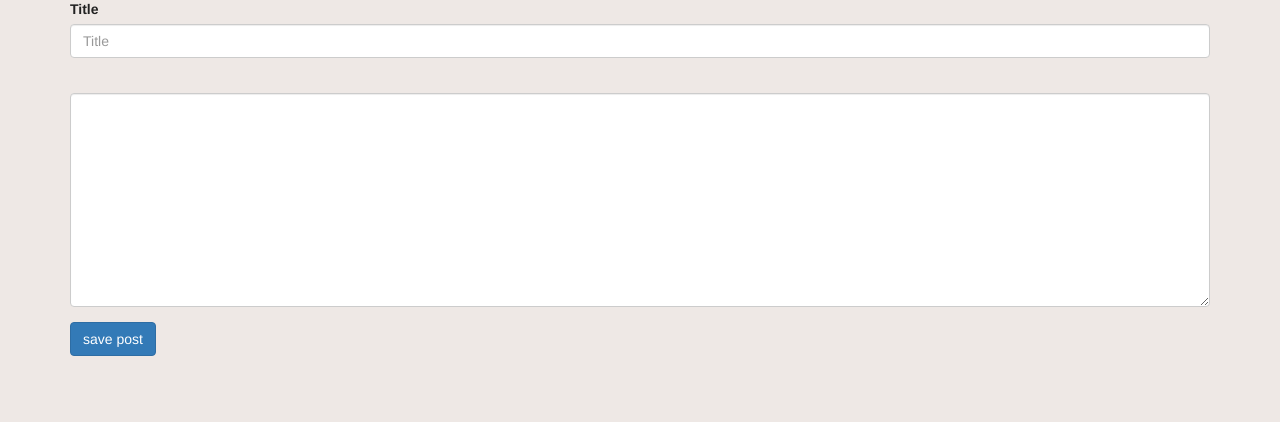
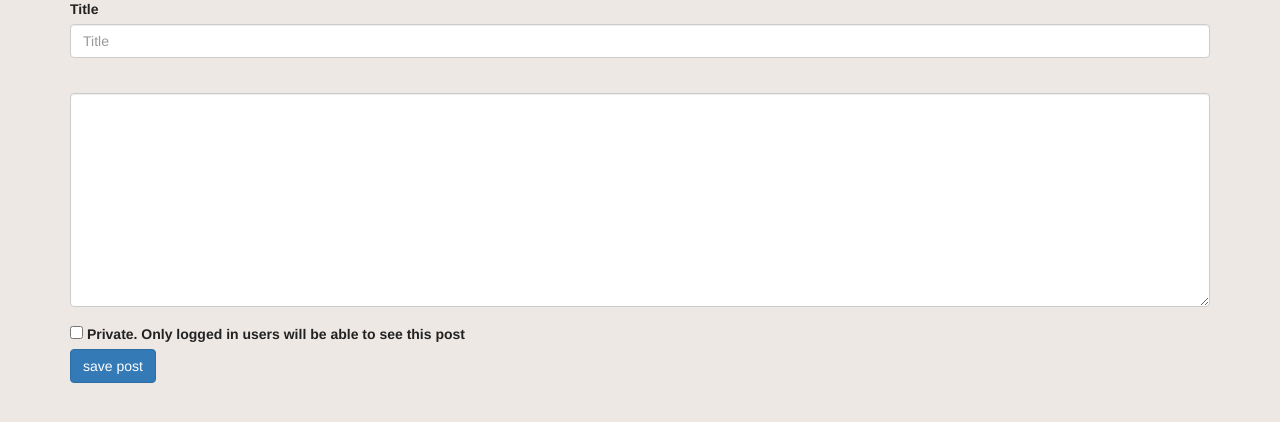
Before and after one commit to MattB09/blog_app, a Django app: page /new_post/ in a window 1280 px wide. Shown: the part 185-607 px from the top of the page. Run offline with Django 3.2, Linux system fonts and the light colour scheme; a user stored in the database is signed in; some libraries are stand-ins or nearby versions.

Commit message:
public, private posts
Made private posts only available to users who are logged in.

```diff
--- a/blog/forms.py
+++ b/blog/forms.py
@@ -4,6 +4,12 @@ from .models import Post
 class PostForm(forms.ModelForm):
 	class Meta:
 		model = Post
-		fields = ['title', 'content']
-		labels = {'title': 'Title', 'content': ''}
-		widgets = {'content': forms.Textarea(attrs={'cols': 80})}
+		fields = ['title', 'content', 'private']
+		labels = {
+			'title': 'Title',
+			'content': '',
+			'private': 'Private. Only logged in users will be able to see this post',
+			}
+		widgets = {
+			'content': forms.Textarea(attrs={'cols': 80}),
+			}
--- a/blog/models.py
+++ b/blog/models.py
@@ -9,6 +9,7 @@ class Post(models.Model):
 	content = models.TextField()
 	posted_on = models.DateTimeField(auto_now_add=True)
 	author = models.ForeignKey(User, on_delete=models.CASCADE)
+	private = models.BooleanField(default=False)
 
 	def __str__(self):
 		"""Return a string representation of the model"""
--- a/blog/static/blog/styles.css
+++ b/blog/static/blog/styles.css
@@ -7,3 +7,7 @@ body {
   background-color: #222;
   color: #EEE8E5;
 }
+
+.panel-heading, panel-body {
+  border-color: #222;
+}
--- a/blog/templates/blog/index.html
+++ b/blog/templates/blog/index.html
@@ -7,7 +7,7 @@
 {% endblock header %}
 
 {% block content %}
-  <h2>Blog! is a platform for people to share ideas, experiences, and anything else on their mind. <a href="{% url 'users:register' %}">Register an account</a> to start writing posts.</h2>
+  <h2>Blog! is a platform for people to share ideas, experiences, and anything else on their mind. <a href="{% url 'users:register' %}">Register an account</a> to start writing posts and get access to all posts.</h2>
 
   <h2>
     <a href="{% url 'blog:new_post' %}">Add a new blog post.</a>
--- a/blog/views.py
+++ b/blog/views.py
@@ -9,9 +9,13 @@ from .forms import PostForm
 # Create your views here.
 def index(request):
 	"""The home page for blog. All blog posts will be shown on this page in reverse chronological order."""
-	posts = Post.objects.order_by('-posted_on')
+	if request.user.is_authenticated:
+		posts = Post.objects.order_by('-posted_on')
+	else:
+		posts = Post.objects.filter(private=False).order_by('-posted_on')
 	context = {'posts': posts}
 	return render(request, 'blog/index.html', context)
+
 
 @login_required
 def new_post(request):
```
Also changed, not shown: blog/migrations/0004_post_private.py (added), db.sqlite3.
